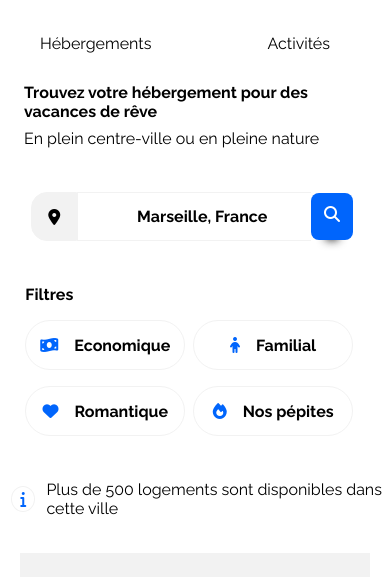
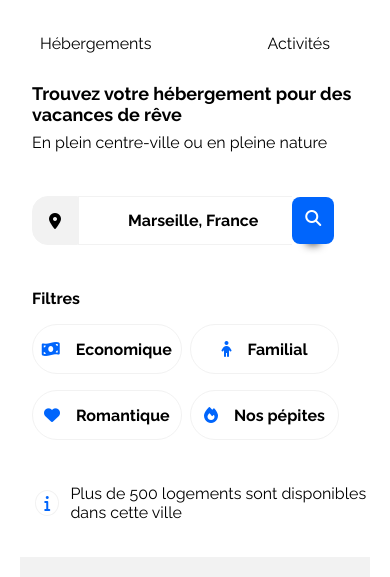
Before and after one commit to JeanVuillet/repo2, a plain HTML site: page index.html in a window 390 px wide. Shown: the part 96-673 px from the top of the page. Drawn offline with Linux system fonts and the light colour scheme.

Commit message:
finalv12

```diff
--- a/booki-starter-code/css/style.css
+++ b/booki-starter-code/css/style.css
@@ -57,9 +57,12 @@ a {
 /********************************* HEADER *********************************/
 
 body{
-font-size: medium;
+font-size:large;
 
 
+}
+h2{
+  font-size: large;
 }
 *{
   font-size: medium;
@@ -392,9 +395,10 @@ height: 2rem;
           justify-content:center;
           align-items: center;
 
-          padding:0.6rem;
+
           padding-left: 1rem;
           padding-bottom: 0.3rem;
+
           line-height: 0rem;
 
 
@@ -573,7 +577,7 @@ height: 2rem;
                         object-fit:cover;
                         border-radius: 2rem 0rem 0rem 2rem;
                         width: 35%;
-                        height: 100px;
+                        height: 150px;
                     }
 
 
@@ -913,7 +917,7 @@ width: 100%;
 .TrouvezHebergements{
   margin:0rem;
   margin-top: 1.87rem;
-  padding-left:0.5rem;
+  padding-left:2rem;
   padding-right: 0.5rem;
   width: 100%;
   height: auto;
@@ -921,13 +925,13 @@ width: 100%;
 display: flex;
 flex-direction: column;
 justify-content: space-between;
-align-items: center;
+
 gap:2.75rem;
 
 
 }
 .TrouvezHebergements__text{
-  margin-left:1rem;
+
   width: auto;
   height: auto;
 }
@@ -948,7 +952,7 @@ gap:2.75rem;
   flex-direction: column;
   justify-content: flex-start;
   align-items: flex-start;
-  margin-left:1rem;
+
   row-gap: 1rem;
 
 ;
@@ -1003,7 +1007,7 @@ width: 45%;
 
 
 .TrouvezHebergements__form{
-  width: auto;
+  width: 88%;
 }
 
 .TrouvezHebergements__form__btnRecherche{
@@ -1011,6 +1015,9 @@ width: 45%;
   background-color: white;
   padding-left: 0rem;
   margin-left: -1rem;
+}
+.TrouvezHebergements__form__input{
+  width:90%;
 }
   #TrouvezHebergements__form__btnRecherche__recherche {
     /*  visibility:hidden;*/
```
